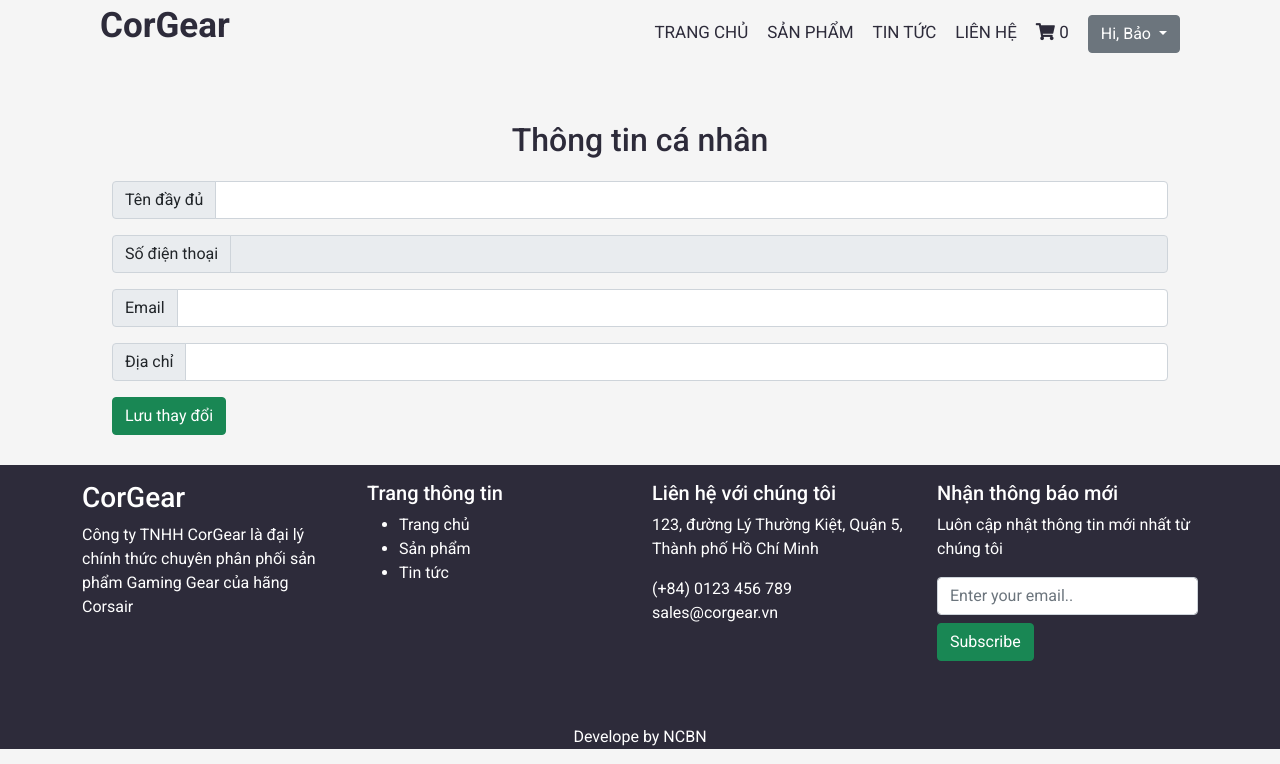
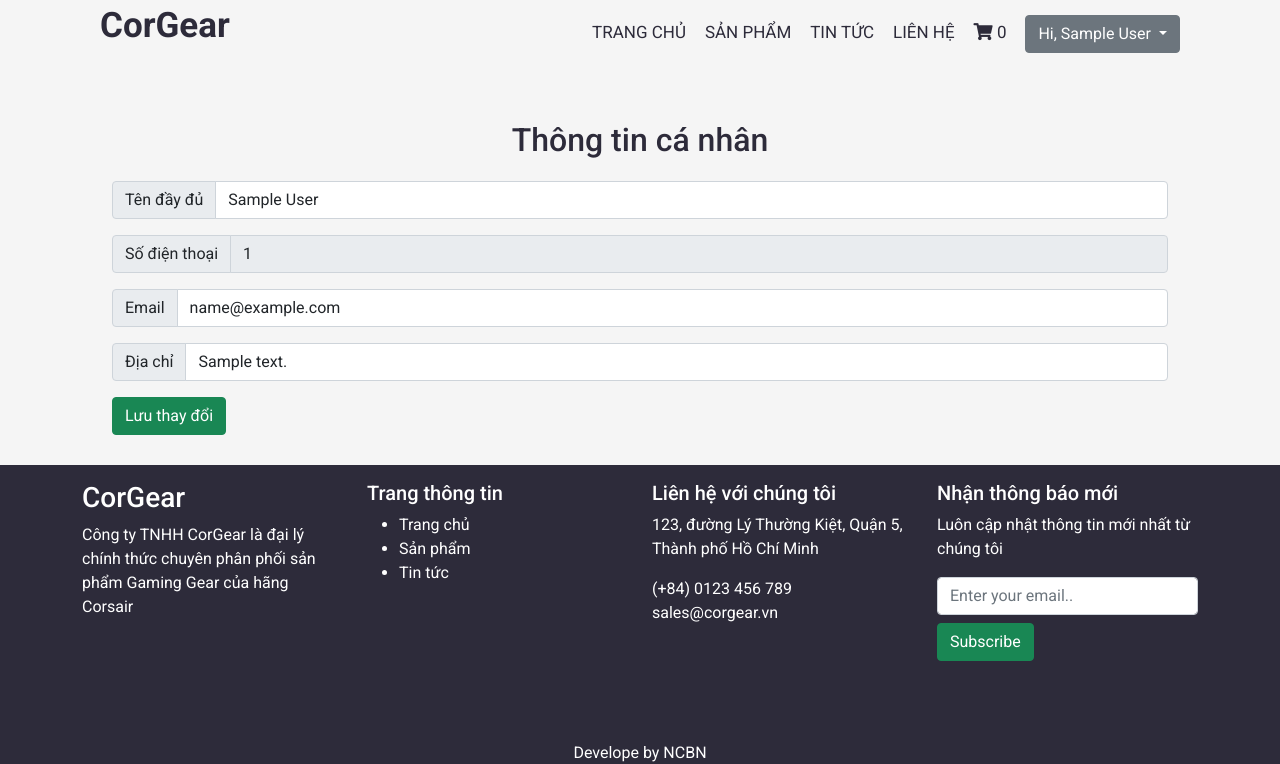
Before and after one commit to lechuan01/Business_website_LTW, a PHP site: page /profile in a window 1280 px wide. Shown: the top 764 px of the page. Run offline with PHP 8.4, Linux system fonts and the light colour scheme; the visitor is signed in with stand-in values (Sample User, id 1); tables that the repository leaves empty hold one stand-in row (values such as "Sample post").

Commit message:
Update update profile feature

```diff
--- a/mvc/controllers/adminController.php
+++ b/mvc/controllers/adminController.php
@@ -94,9 +94,9 @@ class adminController extends Controller{
             }
 
             $result = $this->AdminProductDB->updateById($id, $name, $specs, $price, $qty, $category, $thumnail, $image_array);
-            if ($result) {
-                header("Location: /admin/product");
-            }
+            // if ($result) {
+            //     header("Location: /admin/product");
+            // }
         }
     }
     public function orders(){
--- a/mvc/controllers/loginController.php
+++ b/mvc/controllers/loginController.php
@@ -19,12 +19,14 @@ class loginController extends Controller{
                 $id = $row['id'];
                 $password = $row['password'];
                 $role = $row['role'];
+                $name = $row['full_name'];
             }
 
             if($role == "ADM"){ //admin
                 if (password_verify($password_input, $password)) {
                     $_SESSION["idadmin"] = $id;
                     $_SESSION["role"] = "ADM";
+                    $_SESSION["name"] = $name;
                     echo "true/ADM";
                 }
                 else {
@@ -36,6 +38,7 @@ class loginController extends Controller{
                 if (password_verify($password_input, $password)) {
                     $_SESSION["id"] = $id;
                     $_SESSION["role"] = "MEM";
+                    $_SESSION["name"] = $name;
                     echo "true/MEM";
                 } else {
 
--- a/mvc/controllers/profileController.php
+++ b/mvc/controllers/profileController.php
@@ -7,9 +7,31 @@ class profileController extends Controller{
     public function show(){
         // $blogs = $this->callmodel("BlogDB");
         // $blogs = $blogs->getAll();
-        // $phone = $_SESSION[]
-        // $user = $this->UserDB->getbyPhoneNumber();
-        $this->callview("profile",[]);
+        if (isset($_SESSION["id"])) {
+            $id = $_SESSION["id"];
+            $result = $this->UserDB->getById($id);
+            console_log($result[0]['full_name']);
+            $this->callview("profile",["profile" => $result[0]]);
+        }
+    }
+    public function update() {
+        if (isset($_POST["id"])) {
+            $id = $_POST["id"];
+            $data = $_POST["data"];
+
+            $full_name = $data[0]['value'];
+            $phone = $data[1]['value'];
+            $email = $data[2]['value'];
+            $address = $data[3]['value'];
+            $res = $this->UserDB->updateUser($id, $full_name, $phone, $email, $address);
+            if ($res == "true") {
+                echo json_encode(200);
+            }
+            else {
+                echo json_encode(array(304, $res));
+            }
+
+        }
     }
 
 }
--- a/mvc/models/UserDB.php
+++ b/mvc/models/UserDB.php
@@ -26,8 +26,28 @@ class UserDB extends DB{
     }
 
     function getById($id){
-        $sql = "SELECT * FROM `accounts` WHERE phone_number = ".$id.";";
-        return mysqli_query($this->connect, $sql);
+        $sql = "SELECT * FROM `accounts` WHERE `id` = '$id'";
+        $result = mysqli_query($this->connect, $sql);
+        if ($result) {
+            $data = [];
+            while ($row = mysqli_fetch_array($result)) {
+                array_push($data, $row);
+            }
+            return $data;
+        }
+        else {
+            return array(mysqli_error($this->connect));
+        }
+    }
+    function updateUser($id, $full_name, $phone_number, $email, $address) {
+        $sql = "UPDATE accounts SET full_name = '$full_name', phone_number = '$phone_number', email = '$email', `address` = '$address' WHERE id = '$id'";
+        $res = $this->connect->query($sql);
+        if ($res) {
+            return "true";
+        }
+        else {
+            return mysqli_error($this->connect);
+        }
     }
 
 }
--- a/mvc/views/cart.php
+++ b/mvc/views/cart.php
@@ -53,7 +53,7 @@
         </div>
         <?php }else {?>
             <div>
-                <h1>Không có sản phẩm nào được chọn</h1>
+                <h1 style="text-align: center;">Không có sản phẩm nào được chọn</h1>
             </div>
         <?php } ?>
     </div>
--- a/mvc/views/partials/header.php
+++ b/mvc/views/partials/header.php
@@ -21,7 +21,7 @@
                 <?php } else { ?>
                     <div class="dropdown">
                         <button class="btn btn-secondary dropdown-toggle" type="button" id="dropdownMenuButton1" data-bs-toggle="dropdown" aria-expanded="false">
-                            Hi, Bảo
+                            Hi, <?php if (isset($_SESSION['name'])) echo $_SESSION['name']; ?>
                         </button>
                         <ul class="dropdown-menu" style="height: max-content;" aria-labelledby="dropdownMenuButton1">
                             <li><a class="dropdown-item" href="/profile">Tài khoản của tôi</a></li>
--- a/mvc/views/profile.php
+++ b/mvc/views/profile.php
@@ -1,24 +1,56 @@
 <div class="profile-container">
     <div class="container">
         <h1 style="text-align: center;">Thông tin cá nhân</h1>
-        <form action="">
+        <form action="" id="update-profile">
             <div class="input-group mb-3">
                 <span class="input-group-text" id="inputGroup-sizing-default">Tên đầy đủ</span>
-                <input type="text" class="form-control" aria-label="Sizing example input" aria-describedby="inputGroup-sizing-default">
+                <input type="text" class="form-control" aria-label="Sizing example input" aria-describedby="inputGroup-sizing-default" value="<?php echo $data['profile']['full_name']; ?>" name="full_name">
             </div>
             <div class="input-group mb-3">
                 <span class="input-group-text" id="inputGroup-sizing-default">Số điện thoại</span>
-                <input type="text" class="form-control" aria-label="Sizing example input" aria-describedby="inputGroup-sizing-default" disabled>
+                <input type="text" class="form-control" aria-label="Sizing example input" aria-describedby="inputGroup-sizing-default" readonly value="<?php echo $data['profile']['phone_number']; ?>" name="phone">
             </div>
             <div class="input-group mb-3">
                 <span class="input-group-text" id="inputGroup-sizing-default">Email</span>
-                <input type="email" class="form-control" aria-label="Sizing example input" aria-describedby="inputGroup-sizing-default">
+                <input type="email" class="form-control" aria-label="Sizing example input" aria-describedby="inputGroup-sizing-default" value="<?php echo $data['profile']['email']; ?>" name="email">
             </div>
             <div class="input-group mb-3">
                 <span class="input-group-text" id="inputGroup-sizing-default">Địa chỉ</span>
-                <input type="text" class="form-control" aria-label="Sizing example input" aria-describedby="inputGroup-sizing-default">
+                <input type="text" class="form-control" aria-label="Sizing example input" aria-describedby="inputGroup-sizing-default" value="<?php echo $data['profile']['address']; ?>" name="address">
             </div>
-            <button type="submit" class="btn btn-success">Lưu thay đổi</button>
+            <button type="submit" name="submit" class="btn btn-success update-profile-btn" data-id="<?php echo $data['profile']['id']; ?>">Lưu thay đổi</button>
         </form>
     </div>
 </div>
+<script src="https://code.jquery.com/jquery-3.6.0.min.js" integrity="sha256-/xUj+3OJU5yExlq6GSYGSHk7tPXikynS7ogEvDej/m4=" crossorigin="anonymous"></script>
+<script>
+    $(document).ready(function() {
+        $('.update-profile-btn').click(function() {
+            const id = $(this).data('id');
+            $('#update-profile').submit(function(e) {
+                e.preventDefault();
+                // console.log($('#update-profile').serializeArray());
+                $.ajax({
+                    type: 'post',
+                    url: '/profile/update',
+                    dataType: 'json',
+                    data: {
+                        id: id,
+                        data: $('#update-profile').serializeArray()
+                    },
+                    success: function(res) {
+                        if (res == 200) {
+                            alert("Đã cập nhật thành công");
+                            window.location.reload();
+                        }
+                        else if (res[0] == 304) {
+                            alert(res[1]);
+                        }
+                    }
+                });
+
+            })
+        });
+
+    });
+</script>
--- a/public/css/admin/member.css
+++ b/public/css/admin/member.css
@@ -1,3 +1,5 @@
 .member-container {
-    padding-top: 30px;
+    padding: 20px;
+    width: 100%;
+    overflow-x: auto;
 }
--- a/public/css/blog.css
+++ b/public/css/blog.css
@@ -22,6 +22,7 @@
   }
 
 #img-aq{
+  width: 100%;
   cursor: pointer;
   transition: transform 0.6s ease;
 
--- a/public/css/productDetail.css
+++ b/public/css/productDetail.css
@@ -159,12 +159,14 @@
   width: 100%;
   text-align: center;
 }
+#review {
+  width: 100%;
+}
 .card-review {
   width: 40%;
-  height: 100px;
+  height: max-content;
   background: rgb(238, 238, 238);
   border-radius: 5px;
-  margin: 10px;
   padding: 10px;
   display: flex;
   flex-direction: column;
@@ -211,4 +213,7 @@
   .write-new-review {
     width: 100%;
   }
+  .card-review {
+    width: 100%;
+  }
 }
```
Also changed, not shown: mvc/models/AdminProductDB.php (+18 -15 lines), mvc/views/admin/header.php (+2 -19 lines), README.md, public/upload/products/M65_1.jpg (added), public/upload/products/M65_2.jpg (added), public/upload/products/M65_3.jpg (added), public/upload/products/M65_4.jpg (added).
